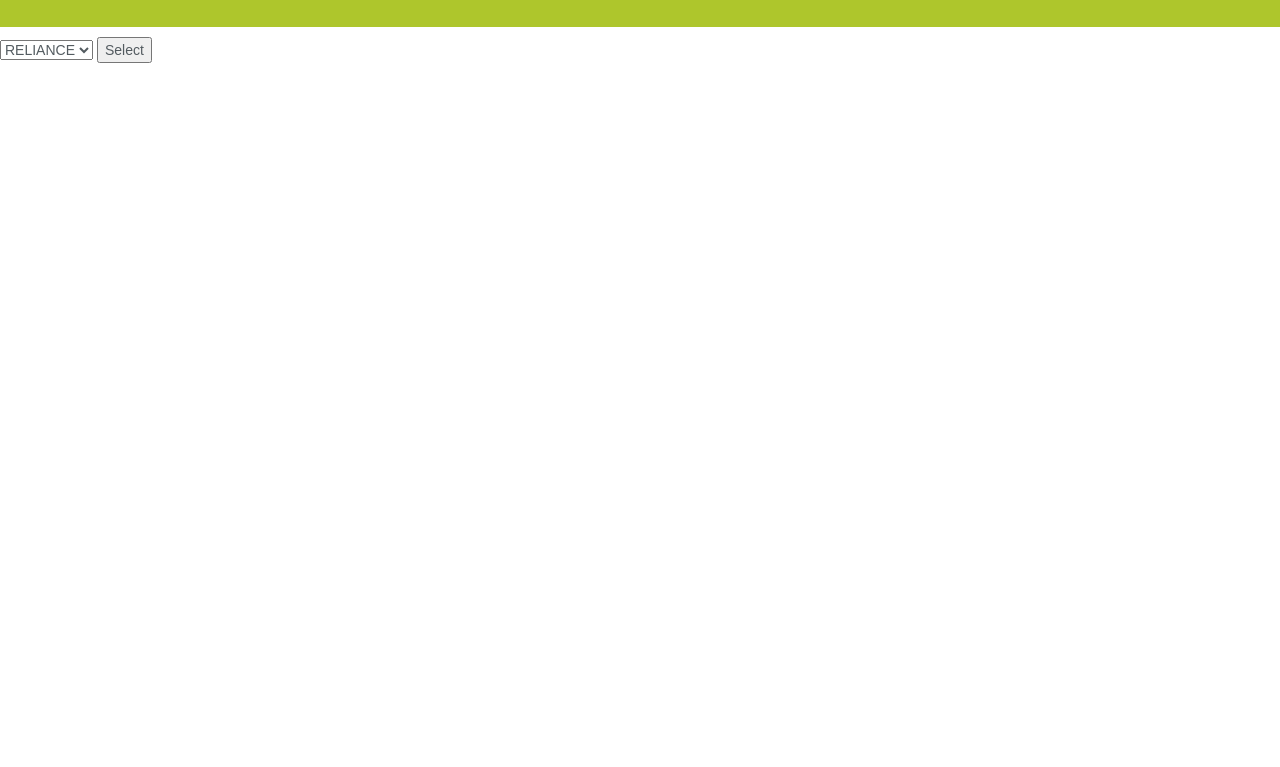
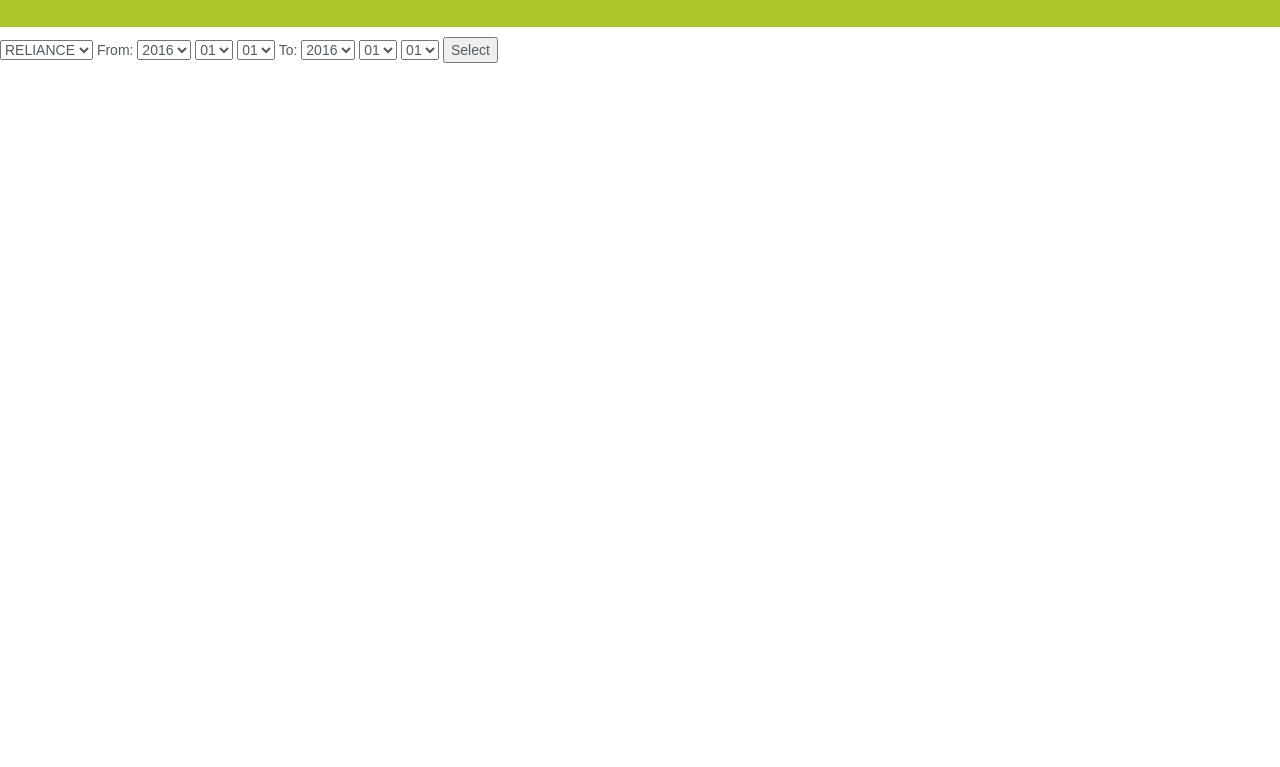
Before and after one commit to ZNClub-PA-ML-AI/Research-Platform-Stock-Market, a plain HTML site: page view/traditional.html in a window 1280 px wide. Shown: the part 154-921 px from the top of the page. Drawn offline with nearby package versions, Linux system fonts and the light colour scheme.

Commit message:
Added Accuracy and Date Based query features. Passes Basic Test Cases

```diff
--- a/view/js/traditional.js
+++ b/view/js/traditional.js
@@ -2,9 +2,16 @@ $(document).ready(function(){
 	$('.select-company').click(function () {
 		var selected = $('#company-dropdown').val();
 		var company_name = $('#company-dropdown option:selected').text();
-		$.getJSON('/Research-Platform-Stock-Market/view/php/traditional.php?company='+selected, function(data) {
+		var from_year = $('#from-year').val();
+		var from_month = $('#from-month').val();
+		var from_day = $('#from-day').val();
+		var from_date = from_year+"-"+from_month+"-"+from_day;
+		var to_year = $('#to-year').val();
+		var to_month = $('#to-month').val();
+		var to_day = $('#to-day').val();
+		var to_date = to_year+"-"+to_month+"-"+to_day;
+		$.getJSON('/Research-Platform-Stock-Market/view/php/traditional.php?company='+selected+'&from='+from_date+"&to="+to_date, function(data) {
 			//console.log(data);
-
 			var size = Object.keys(data.Date).length;
 			var open_predicted = [];
 			var open = [];
@@ -22,7 +29,9 @@ $(document).ready(function(){
 				open.push([dateUTC, data.Open[i]]);
 				open_predicted.push([dateUTC, data.open_predicted[i]]);
 		  }
-
+		  var accuracy = data.accuracy;
+		  console.log(accuracy);
+		  $('#accuracy').text('Accuracy: '+accuracy);
 		  Highcharts.chart('container1', {
 			chart: {
 			  type: 'spline',
--- a/view/traditional.html
+++ b/view/traditional.html
@@ -87,12 +87,116 @@
 
 
 	<select id="company-dropdown" name="company-dropdown">
-		<option value="NSE-REL">RELIANCE</option>
-		<option value="NSE-AXISBANK">AXISBANK</option>
-		<option value="NSE-TCS">TCS</option>
+		<option value="NSE/RELIANCE">RELIANCE</option>
+		<option value="NSE/AXISBANK">AXISBANK</option>
+		<option value="NSE/TCS">TCS</option>
 	</select>
+From:
+<select id="from-year">
+<option value="2016">2016</option>
+<option value="2017">2017</option>
+</select>
+<select id="from-month">
+<option value="01">01</option>
+<option value="02">02</option>
+<option value="03">03</option>
+<option value="04">04</option>
+<option value="05">05</option>
+<option value="06">06</option>
+<option value="07">07</option>
+<option value="08">08</option>
+<option value="09">09</option>
+<option value="10">10</option>
+<option value="11">11</option>
+<option value="12">12</option>
+</select>
+<select id="from-day">
+<option value="01">01</option>
+<option value="02">02</option>
+<option value="03">03</option>
+<option value="04">04</option>
+<option value="05">05</option>
+<option value="06">06</option>
+<option value="07">07</option>
+<option value="08">08</option>
+<option value="09">09</option>
+<option value="10">10</option>
+<option value="11">11</option>
+<option value="12">12</option>
+<option value="13">13</option>
+<option value="14">14</option>
+<option value="15">15</option>
+<option value="16">16</option>
+<option value="17">17</option>
+<option value="18">18</option>
+<option value="19">19</option>
+<option value="20">20</option>
+<option value="21">21</option>
+<option value="22">22</option>
+<option value="23">23</option>
+<option value="24">24</option>
+<option value="25">25</option>
+<option value="26">26</option>
+<option value="27">27</option>
+<option value="28">28</option>
+<option value="29">29</option>
+<option value="30">30</option>
+<option value="31">31</option>
+</select>
+To:
+<select id="to-year">
+<option value="2016">2016</option>
+<option value="2017">2017</option>
+</select>
+<select id="to-month">
+<option value="01">01</option>
+<option value="02">02</option>
+<option value="03">03</option>
+<option value="04">04</option>
+<option value="05">05</option>
+<option value="06">06</option>
+<option value="07">07</option>
+<option value="08">08</option>
+<option value="09">09</option>
+<option value="10">10</option>
+<option value="11">11</option>
+<option value="12">12</option>
+</select>
+<select id="to-day">
+<option value="01">01</option>
+<option value="02">02</option>
+<option value="03">03</option>
+<option value="04">04</option>
+<option value="05">05</option>
+<option value="06">06</option>
+<option value="07">07</option>
+<option value="08">08</option>
+<option value="09">09</option>
+<option value="10">10</option>
+<option value="11">11</option>
+<option value="12">12</option>
+<option value="13">13</option>
+<option value="14">14</option>
+<option value="15">15</option>
+<option value="16">16</option>
+<option value="17">17</option>
+<option value="18">18</option>
+<option value="19">19</option>
+<option value="20">20</option>
+<option value="21">21</option>
+<option value="22">22</option>
+<option value="23">23</option>
+<option value="24">24</option>
+<option value="25">25</option>
+<option value="26">26</option>
+<option value="27">27</option>
+<option value="28">28</option>
+<option value="29">29</option>
+<option value="30">30</option>
+<option value="31">31</option>
+</select>
 	<button class="select-company" type="submit">Select</button>
-
+	<br/><span id="accuracy"></span>
 	<div id="container1" style="min-width: 310px; height:100vh; margin: 0 auto"></div>
 
 
```
Also changed, not shown: 3 other files.
